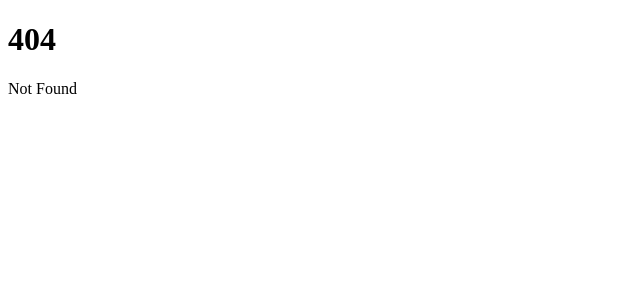
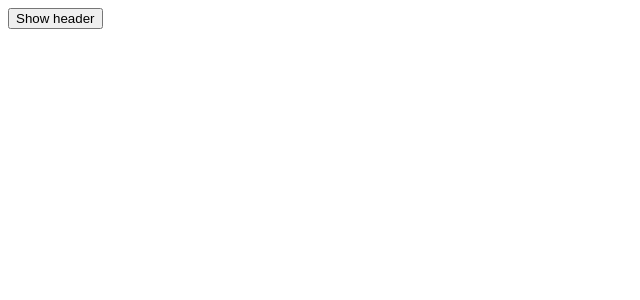
Before and after one commit to sumeshmon/svelte, a SvelteKit app in the folder playground-svlte/: page /play in a window 1280 px wide. Before the commit this address had no page. Shown: the top 300 px of the page, without its empty margins (0-640 px from the left). Built offline with nearby package versions, Linux system fonts and the light colour scheme.

Commit message:
button with props

```diff
--- a/playground-svlte/src/routes/+page.svelte
+++ b/playground-svlte/src/routes/+page.svelte
@@ -3,6 +3,7 @@
   import Container from "./components/Container.svelte";
   import FaceComponent from "./components/FaceComponent.svelte";
   import Header from "./components/Header.svelte";
+  import Play from "./components/Play.svelte";
   let say = "hi";
   setTimeout(() => {
     say = "hello";
@@ -32,6 +33,8 @@
     ]
     let score = 0;
 </script>
+<Play/>
+
 
 {#if showHeader}
   <Header />
--- /dev/null
+++ b/playground-svlte/src/routes/components/Play.svelte
@@ -0,0 +1,9 @@
+<script>
+  import { text } from "@sveltejs/kit";
+  import { createEventDispatcher } from 'svelte';
+  const dispatch = createEventDispatcher()
+</script>
+
+<!-- <button on:click ><slot></slot></button> -->
+
+<button on:click={ ()=> dispatch('clickSumesh') }>Show header</button>
--- /dev/null
+++ b/playground-svlte/src/routes/play/+page.svelte
@@ -0,0 +1,14 @@
+<script>
+  import Button from "../components/Button.svelte";
+  import Play from "../components/Play.svelte";
+  let showContent = false
+
+</script>
+
+{#if showContent}
+  Hellow
+{/if}
+<!-- <button on:click={ () => {showContent=true}}> Show header</button>
+<button on:click={ () => {showContent=false}}> Hide Header</button> -->
+
+ <Play on:clickSumesh = { () => {showContent = true} }/>
```
